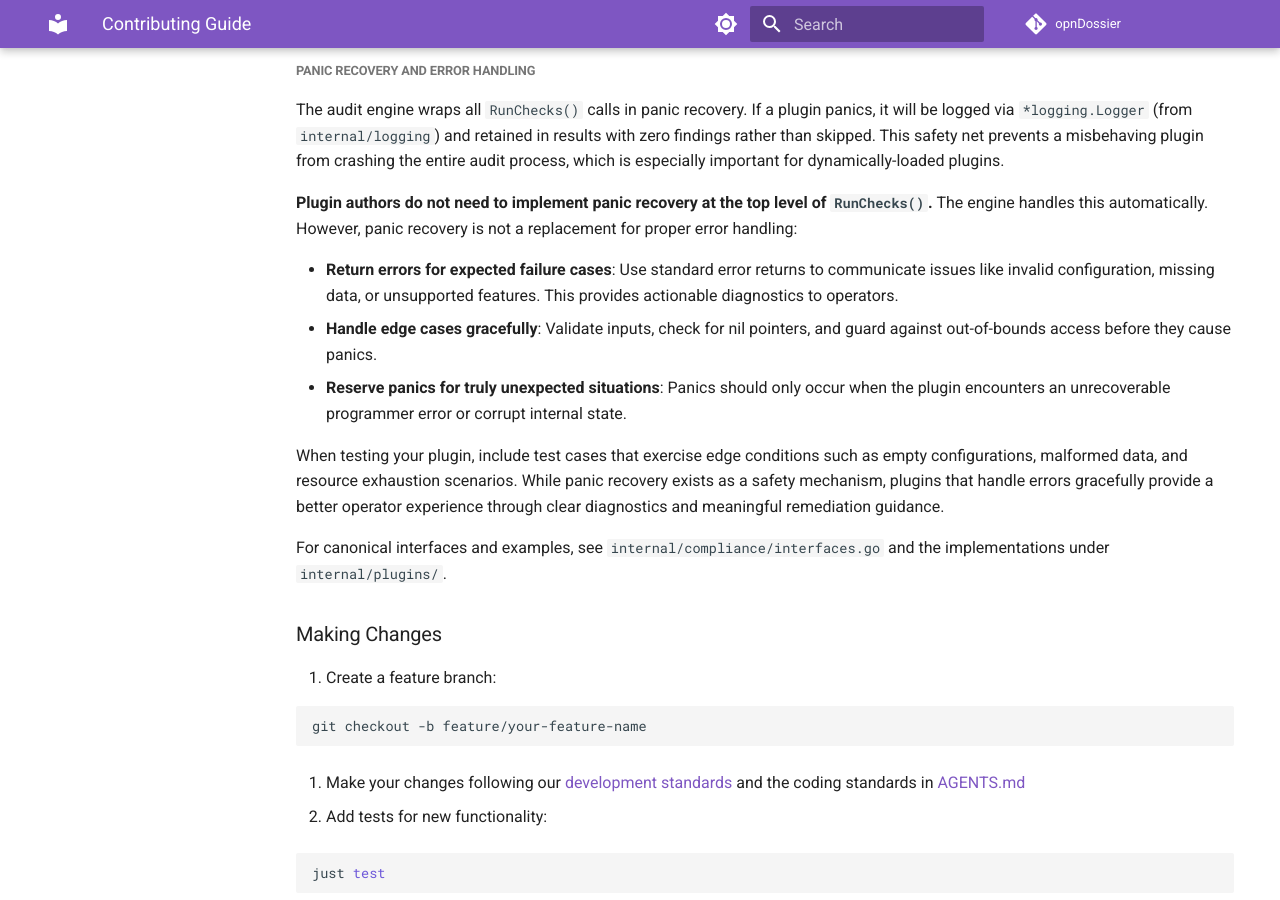
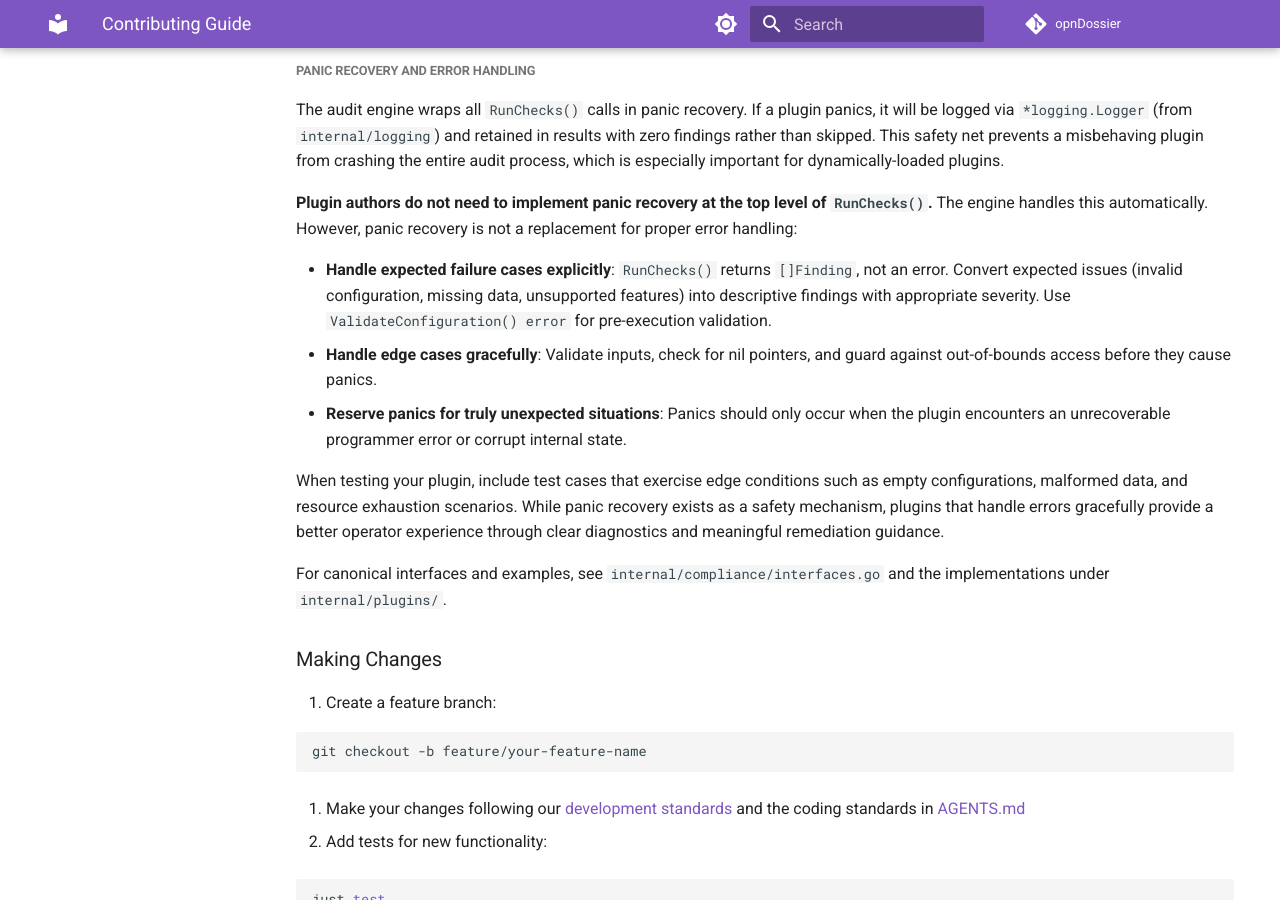
Before and after one commit to EvilBit-Labs/opnDossier, an MkDocs documentation site: the page built from docs/dev-guide/contributing.md, in a window 1280 px wide and 900 px high, scrolled down 3607 px. Built offline with MkDocs 1.6.1 and Material for MkDocs 9.7.7, drawn with Linux system fonts in a browser that asks for light colours; comment, search, counter and statistics services are not loaded; the version menu is left out.

Commit message:
docs: clarify panic recovery guidelines for plugin authors in contributing guide
Signed-off-by: UncleSp1d3r <unclesp1d3r@evilbitlabs.io>

```diff
--- a/docs/dev-guide/contributing.md
+++ b/docs/dev-guide/contributing.md
@@ -123,7 +123,7 @@ The audit engine wraps all `RunChecks()` calls in panic recovery. If a plugin pa
 
 **Plugin authors do not need to implement panic recovery at the top level of `RunChecks()`.** The engine handles this automatically. However, panic recovery is not a replacement for proper error handling:
 
-- **Return errors for expected failure cases**: Use standard error returns to communicate issues like invalid configuration, missing data, or unsupported features. This provides actionable diagnostics to operators.
+- **Handle expected failure cases explicitly**: `RunChecks()` returns `[]Finding`, not an error. Convert expected issues (invalid configuration, missing data, unsupported features) into descriptive findings with appropriate severity. Use `ValidateConfiguration() error` for pre-execution validation.
 - **Handle edge cases gracefully**: Validate inputs, check for nil pointers, and guard against out-of-bounds access before they cause panics.
 - **Reserve panics for truly unexpected situations**: Panics should only occur when the plugin encounters an unrecoverable programmer error or corrupt internal state.
 
```
